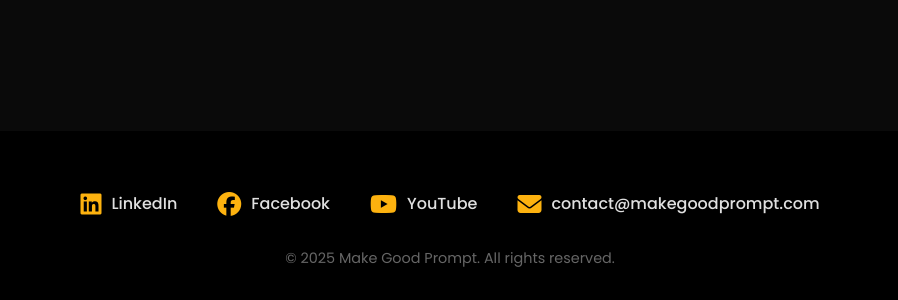
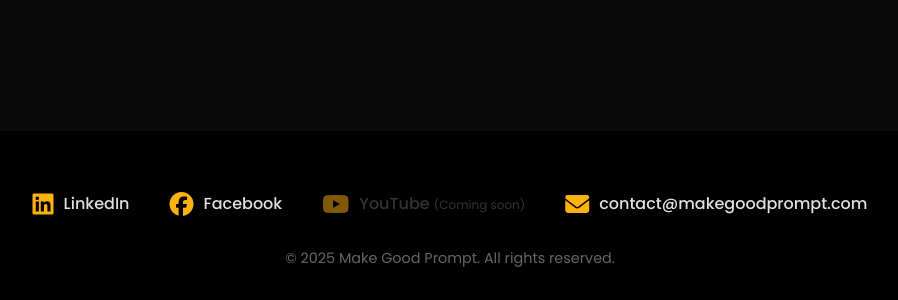
Before and after one commit to dabrowski-michal/makegoodprompt, a plain HTML site: page index.html in a window 1280 px wide. Shown: the part 2606-2906 px from the top of the page, without its empty margins (190-1088 px from the left). Drawn offline with nearby package versions, Linux system fonts and the light colour scheme.

Commit message:
[mgp] greyed out youtube button

```diff
--- a/index.html
+++ b/index.html
@@ -187,9 +187,9 @@
                     <i class="fab fa-facebook contact-icon"></i>
                     <a href="https://www.facebook.com/profile.php?id=61583380303171" target="_blank" class="contact-link">Facebook</a>
                 </div>
-                <div class="contact-item">
+                <div class="contact-item contact-item-disabled">
                     <i class="fab fa-youtube contact-icon"></i>
-                    <a href="" target="_blank" class="contact-link">YouTube</a>
+                    <span class="contact-link">YouTube <small>(Coming soon)</small></span>
                 </div>
                 <div class="contact-item">
                     <i class="fas fa-envelope contact-icon"></i>
--- a/styles.css
+++ b/styles.css
@@ -664,6 +664,31 @@ body {
     color: var(--color-orange);
 }
 
+.footer .contact-item-disabled {
+    opacity: 0.5;
+    cursor: not-allowed;
+}
+
+.footer .contact-item-disabled:hover .contact-icon {
+    transform: none;
+    color: var(--color-orange);
+}
+
+.footer .contact-item-disabled .contact-link {
+    color: var(--text-gray);
+    cursor: not-allowed;
+}
+
+.footer .contact-item-disabled .contact-link:hover {
+    color: var(--text-gray);
+}
+
+.footer .contact-item-disabled .contact-link small {
+    font-size: 0.75rem;
+    color: var(--text-gray);
+    font-weight: 400;
+}
+
 .copyright {
     color: var(--text-gray);
     font-size: 0.9rem;
```
